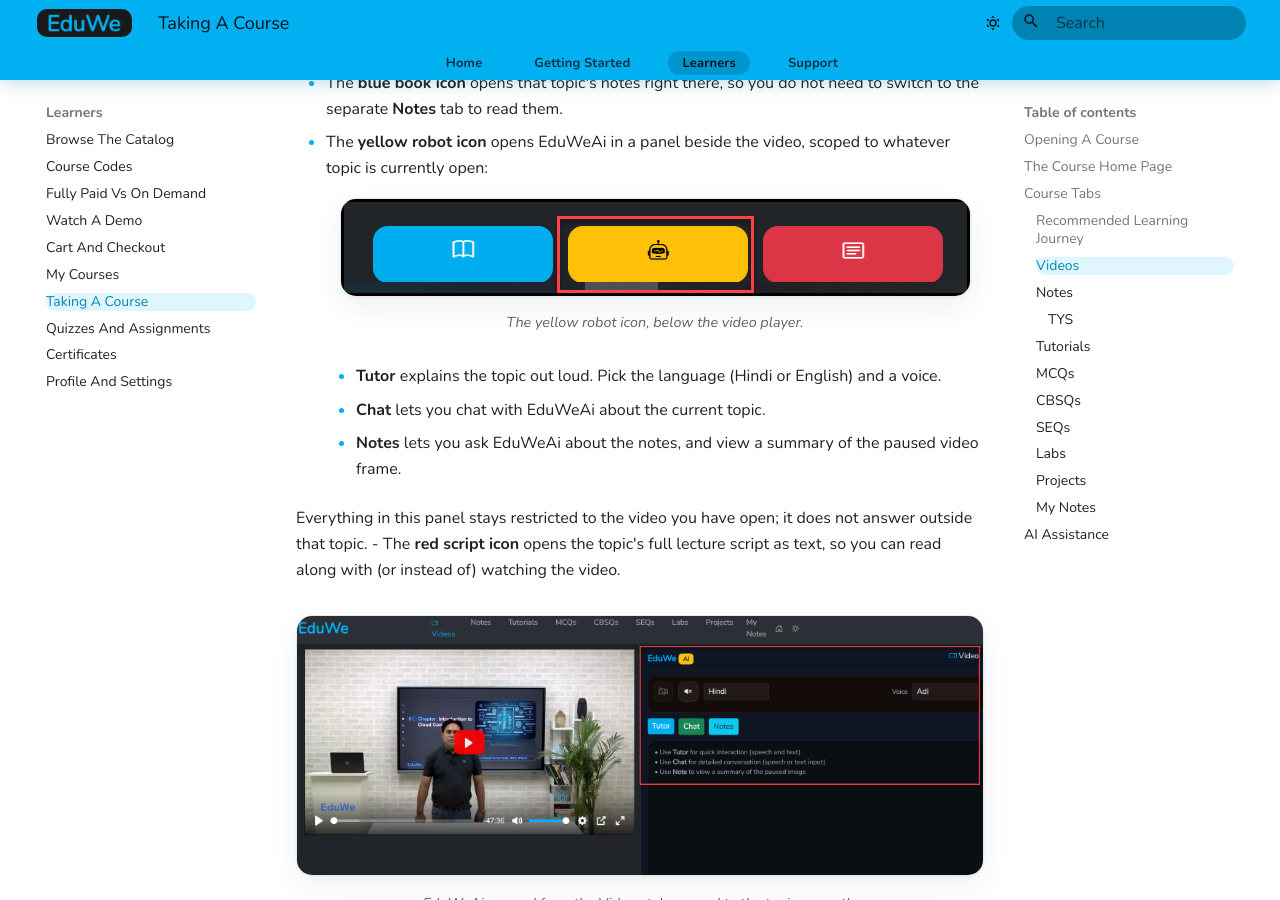
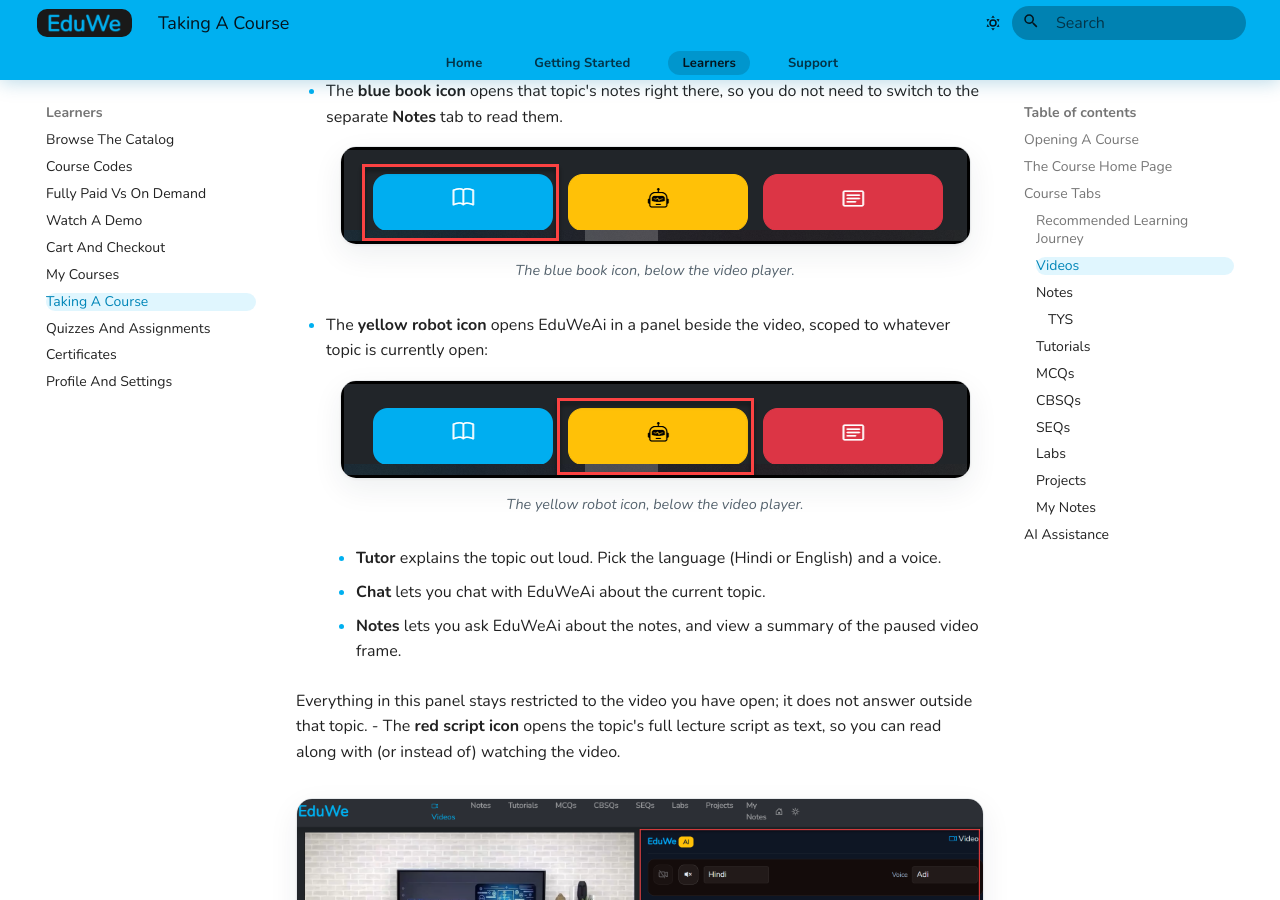
Before and after one commit to geitdeepak/EduWeIO_HelpDoc, an MkDocs documentation site: the page built from docs/learner/taking-a-course.md, in a window 1280 px wide and 900 px high, scrolled down 3465 px. Built offline with MkDocs 1.6.1 and Material for MkDocs 9.7.7, drawn with Linux system fonts in a browser that asks for light colours.

Commit message:
Add the missing screenshot for the blue book icon
A small figure pointing at the blue book icon among the three buttons
below the video player, matching the same treatment just added for the
yellow robot icon.

Co-Authored-By: Claude Sonnet 5 <noreply@anthropic.com>

```diff
--- a/docs/learner/taking-a-course.md
+++ b/docs/learner/taking-a-course.md
@@ -112,6 +112,12 @@ All of a course's videos are here. Select the **Videos** tab (1), then pick a **
 Below the player, three buttons let you switch views without leaving the topic:
 
 - The **blue book icon** opens that topic's notes right there, so you do not need to switch to the separate **Notes** tab to read them.
+
+    <figure markdown>
+      ![The three buttons below the video player, with the blue book icon on the left outlined in red](../assets/images/course-home/course-home-20-blue-book-icon.png){ loading=lazy }
+      <figcaption>The blue book icon, below the video player.</figcaption>
+    </figure>
+
 - The **yellow robot icon** opens EduWeAi in a panel beside the video, scoped to whatever topic is currently open:
 
     <figure markdown>
```
Also changed, not shown: docs/assets/images/course-home/course-home-20-blue-book-icon.png (added).
